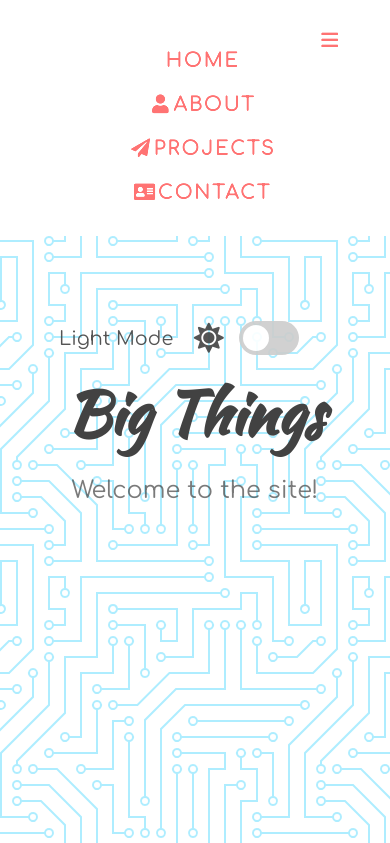
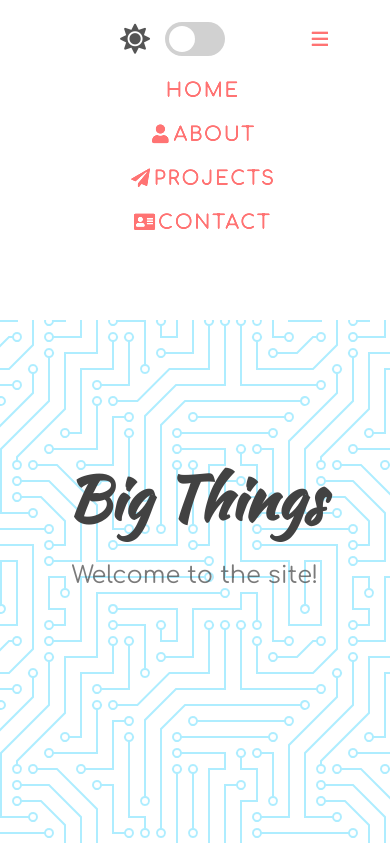
Before and after one commit to kawgh1/light-dark-mode-mobile, a plain HTML site: page index.html in a window 390 px wide. Both pictures are taken after a click on the link 330 px from the left and 42 px from the top of the page. Shown: the top 843 px of the page. Drawn offline with Linux system fonts and the light colour scheme.

Commit message:
updated responsive elements for mobile

```diff
--- a/style.css
+++ b/style.css
@@ -113,7 +113,7 @@ h2 {
   display: flex;
   flex-wrap: wrap;
   justify-content: center;
-  gap: 10px;
+  /* gap: 10px;  doesnt work on mobile browsers */
 
 
 
@@ -123,7 +123,7 @@ h2 {
   border: 1px solid var(--secondary-color);
   border-radius: 10px;
   padding: 10px 20px;
-  margin-right: 25px;
+  margin: 10px;
   width: 90%;
   background: var(--background);
   box-shadow: var(--box-shadow);
@@ -154,7 +154,7 @@ img {
 }
 
 button {
-  min-width: 100px;
+  min-width: 60px;
   height: 40px;
   cursor: pointer;
   border-radius: 10px;
@@ -175,6 +175,10 @@ button:disabled {
 button:hover:not(.outline) {
   filter: brightness(110%);
 }
+
+
+
+
 
 .primary {
   background: var(--primary-color);
@@ -202,6 +206,8 @@ button:hover:not(.outline) {
   color: var(--on-primary);
 }
 
+
+
 .text-box {
   width: 15rem;
   text-align: left;
@@ -211,6 +217,8 @@ button:hover:not(.outline) {
   padding: 30px;
   z-index: 1;
 }
+
+
 
 p {
   margin: 0;
@@ -438,15 +446,21 @@ input:checked + .slider::before {
    .theme-switch-wrapper {
 
     /* right: 10rem; */
-    bottom: -85%;
-    left: 4rem;
-    opacity: .4;
-    width: 90%;
-    z-index: 0;
+
+    left: 7.5rem;
+    top: 1.4rem;
+    opacity: .7;
+    width: 30%;
+    z-index: 100;
+  }
+
+  .toggle-text {
+    display: none;
+
   }
 
   /* Navigation */
-  .topnav {display:block; margin-top: 0; position: fixed;}
+  .topnav {display:block; margin-top: 0; position: relative;}
   .topnav a {margin-left: 30px;}
   .topnav a:not(:first-child) {display: none;}
   .topnav a.icon {
@@ -460,12 +474,18 @@ input:checked + .slider::before {
   /* About Section */
 
   .image-container {
-  margin: 0;
+    margin: 3px;
     width: 80%;
     height: 60%;
-    gap: 20px;
+    /* gap: 20px; */
     justify-content: center;
     text-align: center;
+  }
+
+  /* Projects section */
+
+  button {
+    margin: 5px;
   }
 
   /* Contact Section */
@@ -496,23 +516,24 @@ input:checked + .slider::before {
    .theme-switch-wrapper.responsive {
 
     /* right: 10rem; */
-    top: -105%;
-    left: 4rem;
+
+    left: 7.5rem;
+    top: 1.4rem;
     opacity: .9;
-    width: 90%;
-    z-index: 10;
+    width: 30%;
+    z-index: 100;
   }
 
 
 
     /* Navigation */
 
-  .topnav {display:block; padding:30px 0;}
-  .topnav.responsive {position: fixed;}
+  .topnav {display:block; padding:30px 0; width: 100%; }
+  .topnav.responsive {position: relative; padding-top: 60px; margin-bottom: -235px;}
   .topnav.responsive a.icon {
-    position: fixed;
-    right: 0;
-    top: 0;
+    position: relative;
+    left: 8.5rem;
+    top: -14.8rem;
     margin-top: 30px;
     margin-right: 50px;
     color: var(--primary-color);
```
